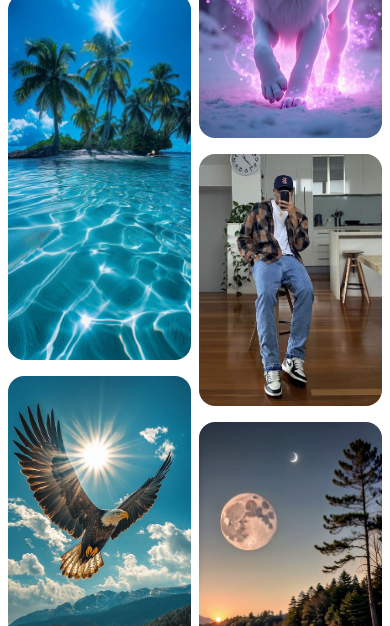
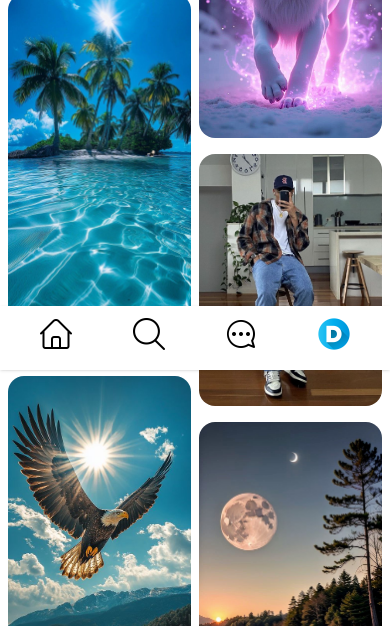
Before and after one commit to dev-mahata/PinterestClone, a plain HTML site: page index.html in a window 390 px wide. Shown: the part 474-1100 px from the top of the page. Drawn offline with nearby package versions, Linux system fonts and the light colour scheme.

Commit message:
mobile view updated

```diff
--- a/index.html
+++ b/index.html
@@ -76,7 +76,7 @@
         </div>
     </div>
 
-    <div class="topbar hidden sm:flex sm:w-[90%] w-[100%] h-auto px-6 py-3 items-center fixed sm:top-0 sm:left-18 bg-white ">
+    <div class="topbar hidden sm:flex sm:w-[95%] w-[100%] h-auto px-6 py-3 items-center fixed sm:top-0 sm:left-18 bg-white ">
         <div class="flex-1 relative">
             <input
                 class="w-full bg-stone-200 font-900 pl-10 py-3 rounded-xl focus:border-blue-300 focus:border-4 h-auto rounded-2xl outline-none"
@@ -86,6 +86,13 @@
         <div class="p-3 ml-4">
             <img class="w-8" src="images/letter-d.png" alt="">
         </div>
+    </div>
+
+    <div class="bottombar sm:hidden flex w-full fixed bottom-0 left-0 px-10 pt-3 pb-5 bg-white shadow justify-between">
+        <div><img class="w-8" src="images/home.png" alt=""></div>
+        <div><img class="w-8" src="images/search-interface-symbol.png" alt=""></div>
+        <div><img class="w-8" src="images/comment.png" alt=""></div>
+        <div><img class="w-8" src="images/letter-d.png" alt=""></div>
     </div>
 
     <div class="sm:mt-20 mt-2 ml-2 sm:ml-22 mr-2 sm:mr-4 w-[100vw] columns-2 lg:columns-5 md:columns-3 sm:columns-2 gap-2 sm:gap-4">
```
Also changed, not shown: images/comment.png (added), images/home.png (added), images/search-interface-symbol.png (added).
